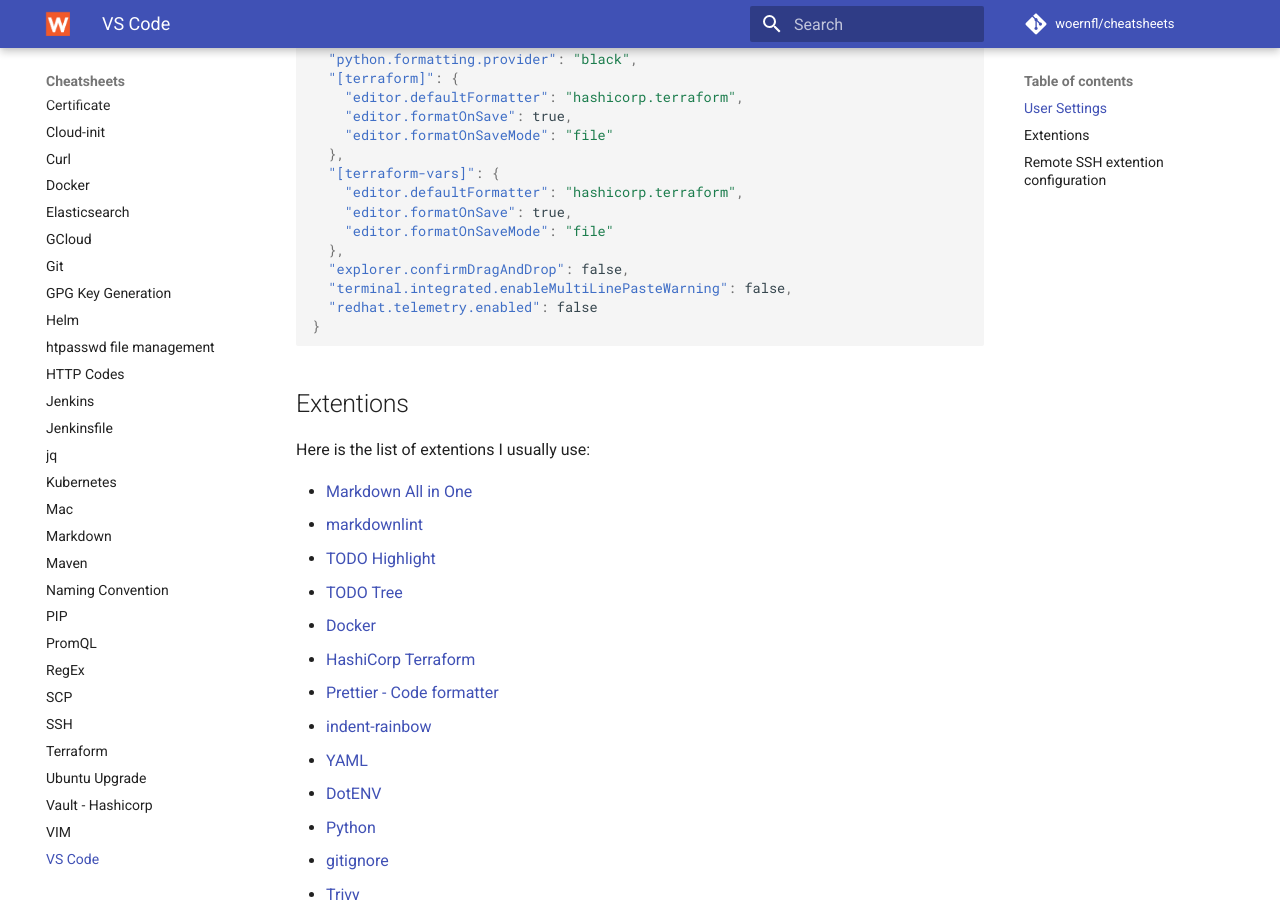
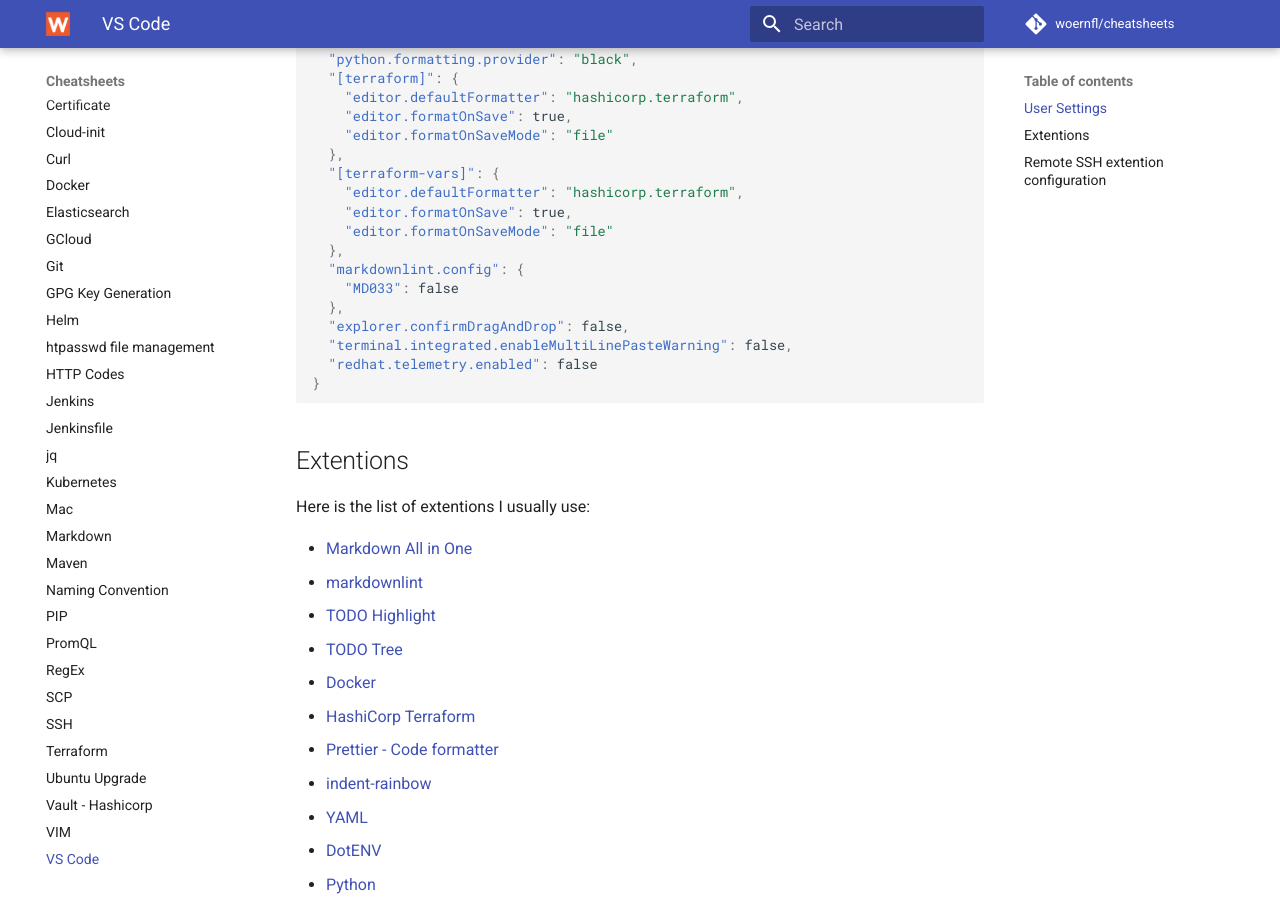
Before and after one commit to woernfl/cheatsheets, an MkDocs documentation site: the page built from docs/vs-code.md, in a window 1280 px wide and 900 px high, scrolled down 575 px. Built offline with MkDocs 1.6.1 and Material for MkDocs 9.7.7, drawn with Linux system fonts in a browser that asks for light colours; comment, search, counter and statistics services are not loaded.

Commit message:
Update vs-code.md

```diff
--- a/docs/vs-code.md
+++ b/docs/vs-code.md
@@ -33,6 +33,9 @@
     "editor.defaultFormatter": "hashicorp.terraform",
     "editor.formatOnSave": true,
     "editor.formatOnSaveMode": "file"
+  },
+  "markdownlint.config": {
+    "MD033": false
   },
   "explorer.confirmDragAndDrop": false,
   "terminal.integrated.enableMultiLinePasteWarning": false,
```
